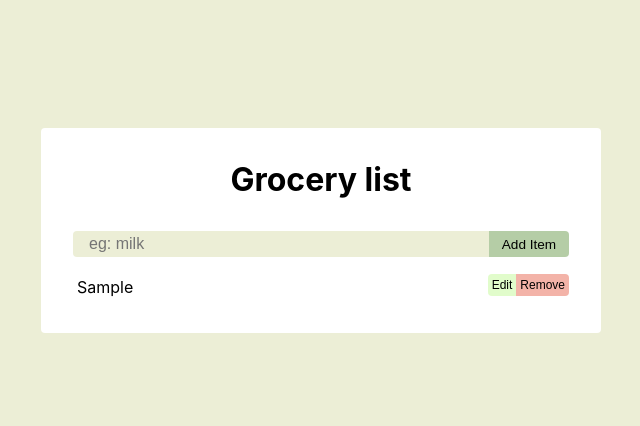
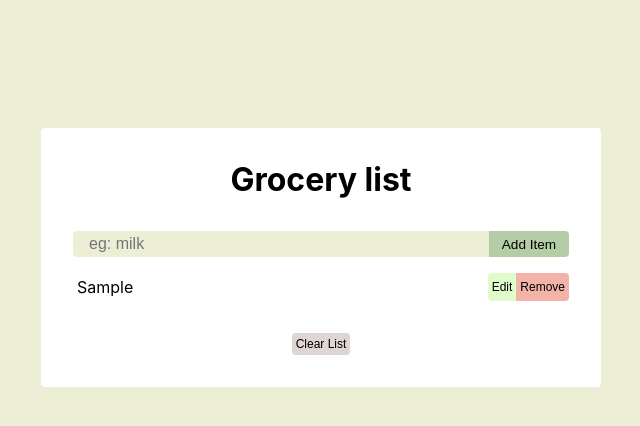
Before and after one commit to govind24agarwal/grocery-react-app, a React (Create React App) app: page / in a window 1280 px wide. Both pictures are taken after typing "Sample" into the empty fields and a click on the button "Add Item". Shown: the top 426 px of the page, without its empty margins (319-959 px from the left). Built offline with nearby package versions, Linux system fonts and the light colour scheme.

Commit message:
clear list button added with it's functionality. warnings removed by adding dependencies to useEffect in Alert.js

```diff
--- a/src/Alert.js
+++ b/src/Alert.js
@@ -4,11 +4,10 @@ function Alert({ alert: { msg, type }, showAlert, list }) {
   //remove alert after 1.5sec
   useEffect(() => {
     const timeout = setTimeout(() => {
-      showAlert(false, "", "");
-      console.log("remove");
+      showAlert();
     }, 1500);
     return () => clearTimeout(timeout);
-  }, [list]);
+  }, [list, showAlert]);
 
   return <p className={`alert ${type}`}>{msg}</p>;
 }
--- a/src/App.js
+++ b/src/App.js
@@ -40,7 +40,13 @@ function App() {
       setName("");
     }
   };
-  //remove items
+  //remove all items
+  const clearList = () => {
+    setList([]);
+    showAlert(true, "danger", "list cleared");
+  };
+
+  //remove items per item
   const removeItem = (id) => {
     setList((oldList) => oldList.filter((item) => item.id !== id));
     showAlert(true, "danger", "item removed");
@@ -83,6 +89,13 @@ function App() {
         </div>
       </form>
       <List data={list} removeItem={removeItem} editItem={editItem} />
+      {list.length > 0 && (
+        <div className="btn-container">
+          <button className="btn clr-btn" onClick={clearList}>
+            clear list
+          </button>
+        </div>
+      )}
     </section>
   );
 }
--- a/src/index.css
+++ b/src/index.css
@@ -110,3 +110,20 @@ body {
 .danger {
   color: rgb(160, 34, 34);
 }
+
+.btn-container {
+  display: flex;
+  justify-content: center;
+}
+.btn {
+  padding: 0.25rem;
+  font-size: 0.8rem;
+  text-transform: capitalize;
+  cursor: pointer;
+  background-color: rgba(163, 145, 142, 0.37);
+  border-radius: 0.25rem;
+}
+
+.clr-btn {
+  margin-top: 2rem;
+}
```
